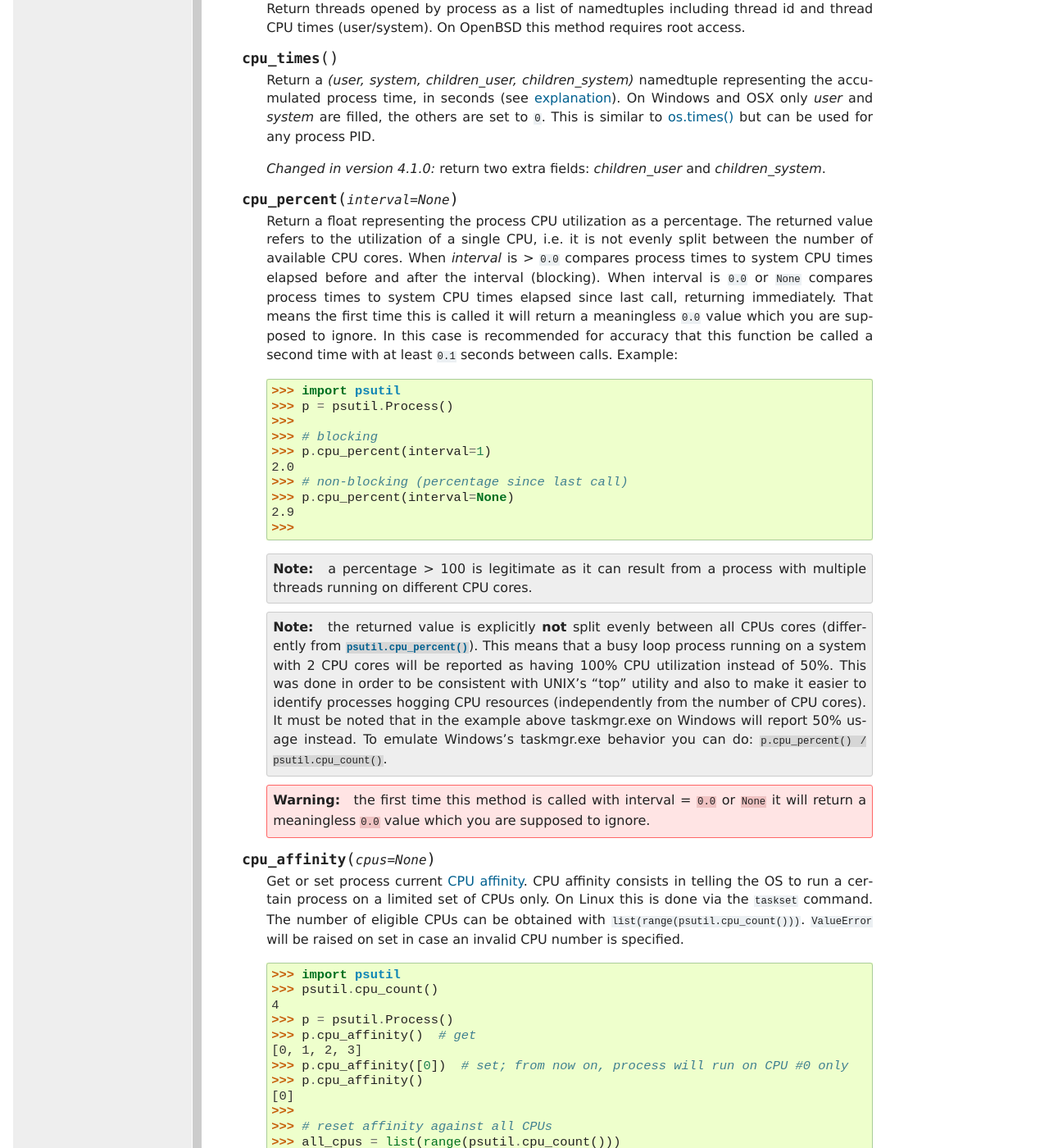
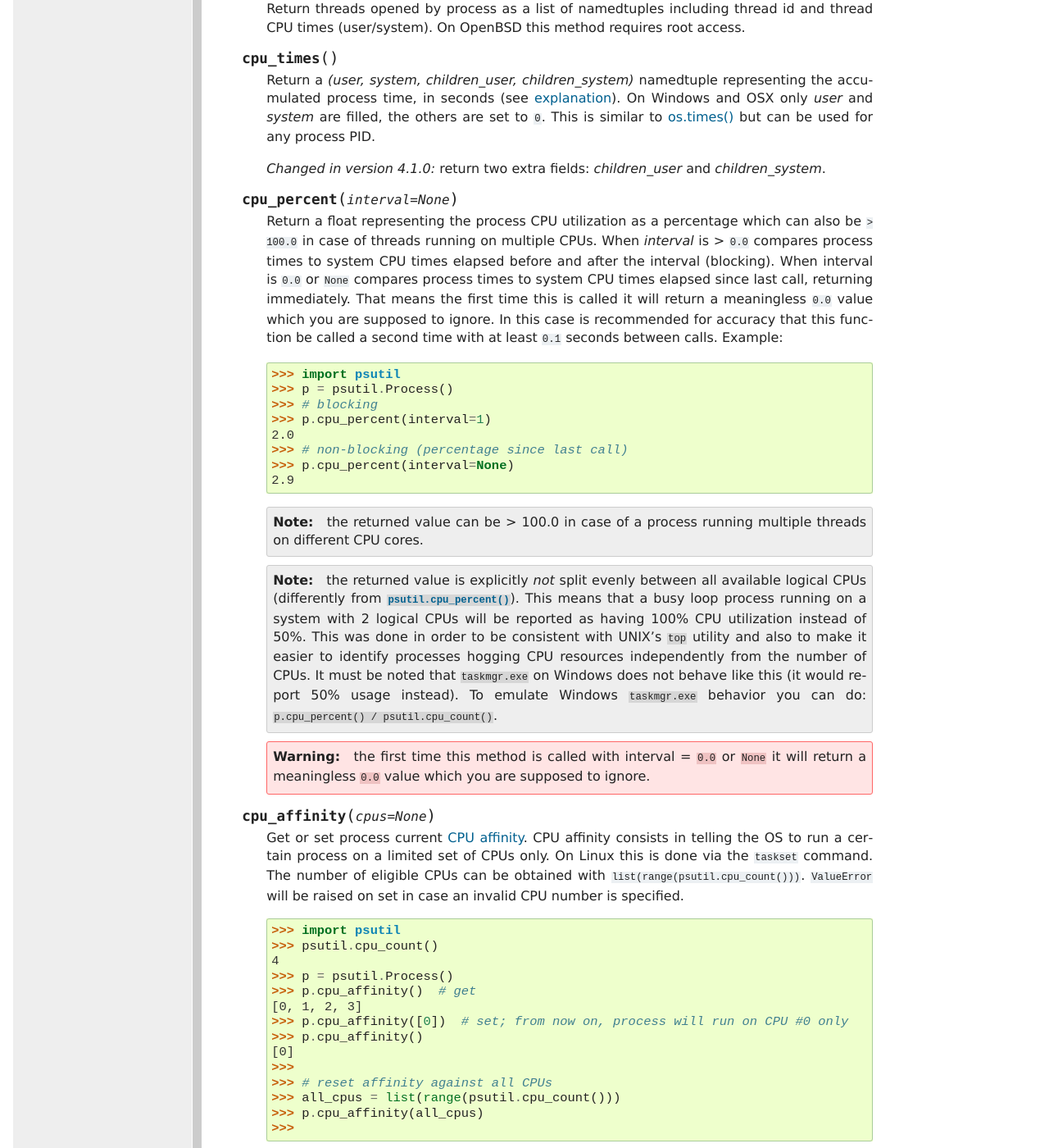
Before and after one commit to giampaolo/psutil, a Sphinx documentation site: the page built from docs/index.rst, in a window 1280 px wide and 1400 px high, scrolled down 17506 px. Shown: the whole window at 82% size. Built offline with Sphinx 7.4.7, drawn with Linux system fonts in a browser that asks for light colours; formulas are drawn with MathJax 3.

Commit message:
update doc

```diff
--- a/docs/conf.py
+++ b/docs/conf.py
@@ -46,7 +46,7 @@ needs_sphinx = '1.0'
 # ones.
 extensions = ['sphinx.ext.autodoc',
               'sphinx.ext.coverage',
-              'sphinx.ext.pngmath',
+              'sphinx.ext.imgmath',
               'sphinx.ext.viewcode',
               'sphinx.ext.intersphinx']
 
--- a/docs/index.rst
+++ b/docs/index.rst
@@ -1118,9 +1118,9 @@ Process class
 
   .. method:: cpu_percent(interval=None)
 
-    Return a float representing the process CPU utilization as a percentage.
-    The returned value refers to the utilization of a single CPU, i.e. it is
-    not evenly split between the number of available CPU cores.
+    Return a float representing the process CPU utilization as a percentage
+    which can also be ``> 100.0`` in case of threads running on multiple
+    CPUs.
     When *interval* is > ``0.0`` compares process times to system CPU times
     elapsed before and after the interval (blocking). When interval is ``0.0``
     or ``None`` compares process times to system CPU times elapsed since last
@@ -1132,30 +1132,28 @@ Process class
 
       >>> import psutil
       >>> p = psutil.Process()
-      >>>
       >>> # blocking
       >>> p.cpu_percent(interval=1)
       2.0
       >>> # non-blocking (percentage since last call)
       >>> p.cpu_percent(interval=None)
       2.9
-      >>>
 
     .. note::
-      a percentage > 100 is legitimate as it can result from a process with
-      multiple threads running on different CPU cores.
+      the returned value can be > 100.0 in case of a process running multiple
+      threads on different CPU cores.
 
     .. note::
-      the returned value is explicitly **not** split evenly between all CPUs
-      cores (differently from :func:`psutil.cpu_percent()`).
-      This means that a busy loop process running on a system with 2 CPU
-      cores will be reported as having 100% CPU utilization instead of 50%.
-      This was done in order to be consistent with UNIX's "top" utility
+      the returned value is explicitly *not* split evenly between all available
+      logical CPUs (differently from :func:`psutil.cpu_percent()`).
+      This means that a busy loop process running on a system with 2 logical
+      CPUs will be reported as having 100% CPU utilization instead of 50%.
+      This was done in order to be consistent with UNIX's ``top`` utility
       and also to make it easier to identify processes hogging CPU resources
-      (independently from the number of CPU cores).
-      It must be noted that in the example above taskmgr.exe on Windows will
-      report 50% usage instead.
-      To emulate Windows's taskmgr.exe behavior you can do:
+      independently from the number of CPUs.
+      It must be noted that ``taskmgr.exe`` on Windows does not behave like
+      this (it would report 50% usage instead).
+      To emulate Windows ``taskmgr.exe`` behavior you can do:
       ``p.cpu_percent() / psutil.cpu_count()``.
 
     .. warning::
```
Also changed, not shown: psutil/__init__.py (+8 -0 lines).
